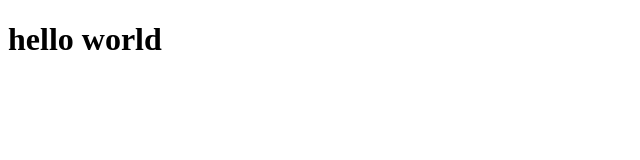
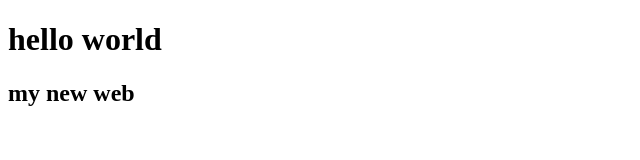
Before and after one commit to OriShmueli/demo-repo3, a plain HTML site: page index.html in a window 1280 px wide. Shown: the whole page, without its empty margins (0-640 px from the left). Drawn offline with Linux system fonts and the light colour scheme.

Commit message:
new changes

```diff
--- a/index.html
+++ b/index.html
@@ -8,5 +8,6 @@
 </head>
 <body>
     <h1>hello world</h1>
+    <h2>my new web</h2>
 </body>
 </html>
```
Also changed, not shown: about.html (deleted).
